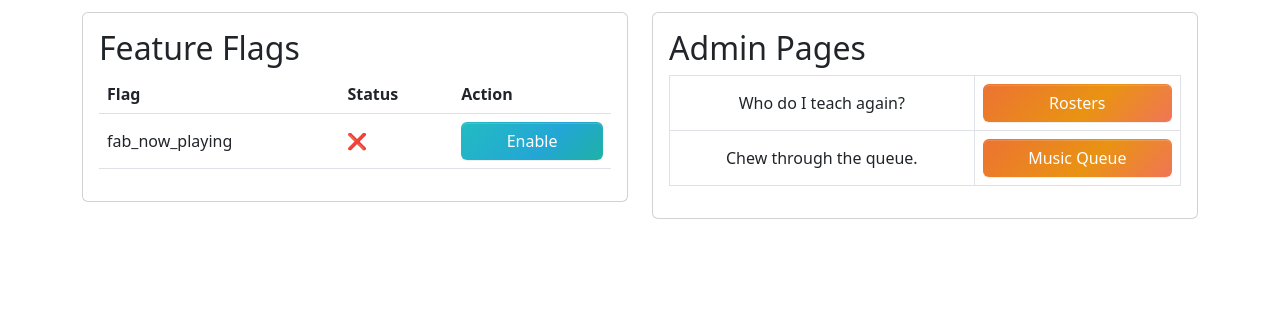
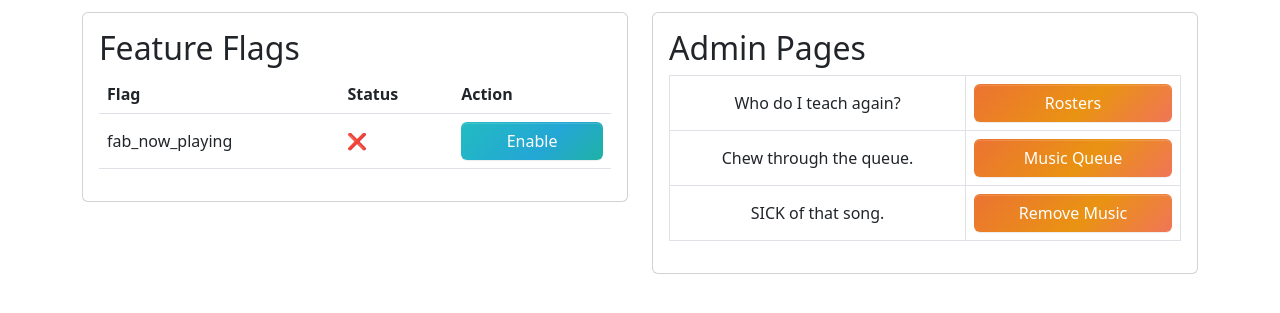
Before and after one commit to dc74089/justcanora, a Django app: page /admin in a window 1280 px wide. Shown: the part 56-369 px from the top of the page. Run offline with Django 4.2, Linux system fonts and the light colour scheme; the visitor is signed in with stand-in values (Sample User, id 1); data comes from the database, SQL or seed files in the repository; some libraries are stand-ins or nearby versions.

Commit message:
Committing a half-finished idea so I remember

```diff
--- a/app/static/common/styles.css
+++ b/app/static/common/styles.css
@@ -1,3 +1,9 @@
+/* General */
+
+td, th {
+    vertical-align: middle !important;
+}
+
 /* Gradients */
 .animgrad {
     background: linear-gradient(-45deg, #3172ff, #23d5ab, #23a6d5, #15cc39);
--- a/app/templates/app/admin/admin.html
+++ b/app/templates/app/admin/admin.html
@@ -19,7 +19,7 @@
 
 {% block content %}
   <div class="row">
-    {% comment %}  	Feature Flags   {% endcomment %}
+    {#  	Feature Flags   #}
     <div class="col-12 col-md-6">
       <div class="card">
         <div class="card-body">
@@ -32,8 +32,8 @@
             </tr>
             {% for flag in flags %}
               <tr>
-                <td class="align-middle">{{ flag }}</td>
-                <td class="align-middle">{% if flag %}✔️{% else %}❌{% endif %}</td>
+                <td>{{ flag }}</td>
+                <td>{% if flag %}✔️{% else %}❌{% endif %}</td>
                 <td>
                   {% if flag %}
                     <a href="#" onclick="flag('{{ flag.id }}', 'false')" class="btn btn-grad-negative w-100">Disable</a>
@@ -47,19 +47,23 @@
         </div>
       </div>
     </div>
-    {% comment %}   Admin Pages   {% endcomment %}
+    {#   Admin Pages   #}
     <div class="col-12 col-md-6">
       <div class="card">
         <div class="card-body">
           <h2 class="card-title">Admin Pages</h2>
           <table class="table table-bordered table-hover">
             <tr>
-              <td class="align-middle text-center">Who do I teach again?</td>
+              <td class="text-center">Who do I teach again?</td>
               <td><a class="btn btn-grad  w-100" href="{% url 'rosters' %}">Rosters</a></td>
             </tr>
             <tr>
-              <td class="align-middle text-center">Chew through the queue.</td>
+              <td class="text-center">Chew through the queue.</td>
               <td><a class="btn btn-grad  w-100" href="{% url 'music_queue' %}">Music Queue</a></td>
+            </tr>
+            <tr>
+              <td class="text-center">SICK of that song.</td>
+              <td><a class="btn btn-grad  w-100" href="{% url 'music_edit_playlist' %}">Remove Music</a></td>
             </tr>
           </table>
         </div>
--- a/app/templates/app/admin/music_queue.html
+++ b/app/templates/app/admin/music_queue.html
@@ -82,9 +82,9 @@
 
               {% for sug in course.music_suggestions %}
                 <tr id="sug-{{ course.id }}-{{ sug.id }}" class="sug-{{ sug.id }}">
-                  <td class="align-middle">{{ sug.student.name }}</td>
-                  <td class="align-middle">{{ sug.song }}</td>
-                  <td class="align-middle">{{ sug.artist }}</td>
+                  <td>{{ sug.student.name }}</td>
+                  <td>{{ sug.song }}</td>
+                  <td>{{ sug.artist }}</td>
                   <td>
                     <a class="btn btn-grad-positive" href="#"
                        onclick="work('sug-{{ course.id }}-{{ sug.id }}', {
--- a/app/urls.py
+++ b/app/urls.py
@@ -14,6 +14,7 @@ urlpatterns = [
     path('admin/setflag', admin.set_flag, name='set_flag'),
     path('admin/rosters', admin.rosters, name='rosters'),
     path('admin/music/queue', music.music_queue, name='music_queue'),
+    path('admin/music/edit', music.edit_playlist, name='music_edit_playlist'),
     path('admin/music/search', music.search_table, name='spotify_search'),
     path('admin/music/add', music.add_song, name='spotify_add'),
 
```
Also changed, not shown: app/templates/app/admin/music_edit_playlist.html (added, +20 -0 lines), app/templates/app/admin/music_partial_table.html (+4 -4 lines), app/views/music.py (+10 -0 lines).
